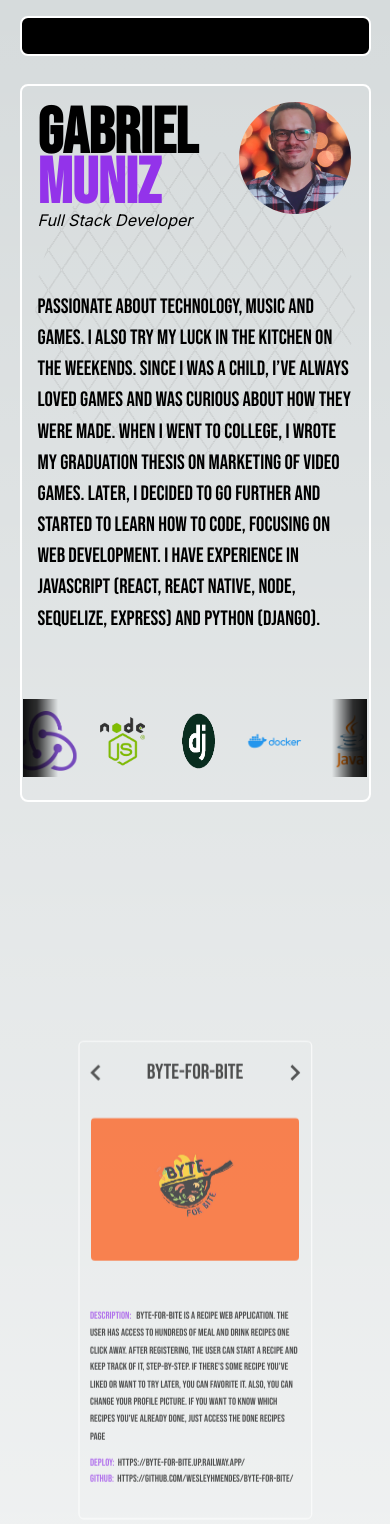
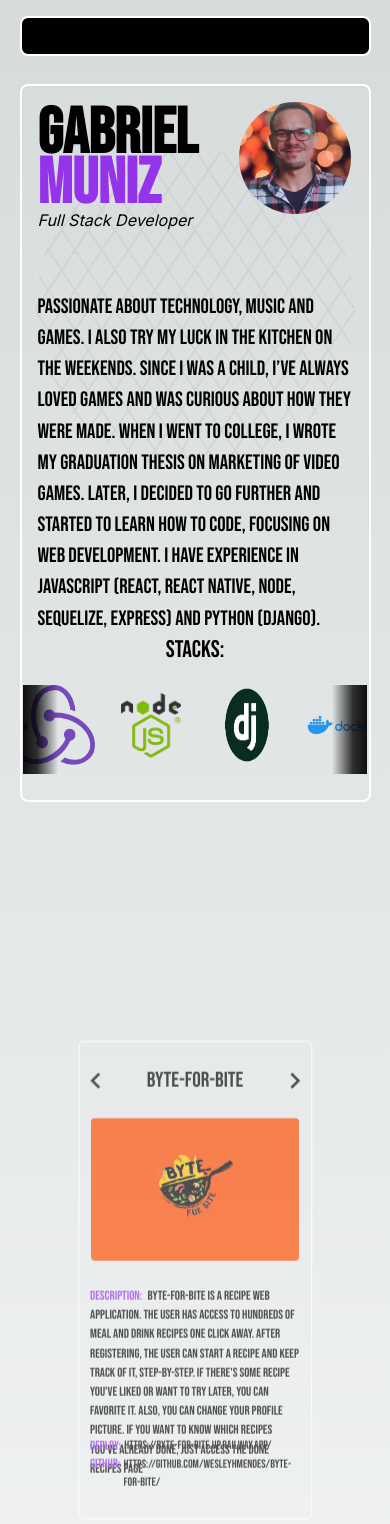
Before and after one commit to GabrielMunizz/porfolio2, a Next.js app: page / in a window 390 px wide. Shown: the top 1524 px of the page. Built offline with nearby package versions, Linux system fonts and the light colour scheme.

Commit message:
Style: Finaliza responsividade para celulares na tela AboutMe

```diff
--- a/src/app/pages/Projects.tsx
+++ b/src/app/pages/Projects.tsx
@@ -42,7 +42,7 @@ export default function Projects() {
               </ProjectButton>
             </div>
 
-            <div className="flex flex-col items-center w-full h-[30%] md:h-[40%] xl:hidden">
+            <div className="flex flex-col items-center w-full h-[30%] md:h-[40%] xl:hidden h800:my-[-10%] md:my-0">
               <motion.div
                 className="overflow-hidden relative w-[90%] h-full lg:w-[90%] lg:h-[60%] rounded-md"
                 initial={{ y: 100, opacity: 0 }}
--- a/src/components/LinkRender.tsx
+++ b/src/components/LinkRender.tsx
@@ -13,7 +13,7 @@ export default function LinkRender({ children, category }: LinkRenderProps) {
         animate={{ opacity: 1 }}
         exit={{ opacity: 0 }}
         key={category}
-        className="bebas text-[0.95rem] md:text-[1.5rem] 2xl:text-[2rem] text-purple-600"
+        className="bebas text-[0.95rem] h800:text-[1.2rem] md:text-[1.5rem] 2xl:text-[2rem] text-purple-600"
       >
         {`${category}:`}
       </motion.p>
@@ -22,7 +22,7 @@ export default function LinkRender({ children, category }: LinkRenderProps) {
         animate={{ opacity: 1 }}
         exit={{ opacity: 0 }}
         key={children}
-        className="bebas text-[0.95rem] md:text-[1.5rem] 2xl:text-[2rem] ml-[5px]"
+        className="bebas text-[0.95rem] h800:text-[1.1rem] md:text-[1.5rem] 2xl:text-[2rem] ml-[5px]"
         href={children}
         target="_blank"
       >
--- a/src/components/LogoRender.tsx
+++ b/src/components/LogoRender.tsx
@@ -38,7 +38,7 @@ export default function LogoRender({ url, title }: LogoRenderProps) {
       <Image
         src={url}
         alt={`${title} logo`}
-        className="w-[60px] min-h-[60px] md:w-[100px] md:m-h-[100px]"
+        className="w-[60px] min-h-[60px] h800:min-w-[80px] h800:min-h-[80px] md:w-[100px] md:m-h-[100px]"
       />
     </motion.div>
   );
--- a/src/components/ProjectDescription.tsx
+++ b/src/components/ProjectDescription.tsx
@@ -3,7 +3,7 @@ import { motion } from "framer-motion";
 export default function ProjectDescription({ children }: { children: string }) {
   return (
     <div className="h-[14rem] xl:h-[24rem] 2xl:mt-[-4.5rem]">
-      <motion.span className="bebas text-[0.95rem] md:text-[1.5rem] 2xl:text-[2rem] text-purple-600">
+      <motion.span className="bebas text-[0.95rem] h800:text-[1.2rem] md:text-[1.5rem] 2xl:text-[2rem] text-purple-600">
         Description:{" "}
       </motion.span>
       <motion.span
@@ -11,7 +11,7 @@ export default function ProjectDescription({ children }: { children: string }) {
         animate={{ opacity: 1 }}
         exit={{ opacity: 0 }}
         key={children}
-        className="bebas text-[0.95rem] m-[5px] md:text-[1.5rem] 2xl:text-[2rem]"
+        className="bebas text-[0.95rem] m-[5px] h800:text-[1.2rem] md:text-[1.5rem] 2xl:text-[2rem]"
       >
         {children}
       </motion.span>
--- a/src/components/Stacks.tsx
+++ b/src/components/Stacks.tsx
@@ -48,10 +48,10 @@ export default function Stacks() {
 
   return (
     <div className="flex flex-col justify-center items-center md:items-start md:w-[98%] lg:w-[39rem] 2xl:w-[50rem] 2xl:mb-[2rem]">
-      <h2 className="bebas hidden md:block text-[1.5rem] md:text-[3rem] text-center h-[4rem] lg:text-[2.5rem] lg:mb-[-2rem]">
+      <h2 className="bebas hidden h800:block text-[1.5rem] h800:mb-[-1.5rem] md:mb-0 md:text-[3rem] text-center h-[4rem] lg:text-[2.5rem] lg:mb-[-2rem]">
         Stacks:
       </h2>
-      <div className="w-[99%] md:w-full relative overflow-hidden h-[7rem] md:h-[10rem]">
+      <div className="w-[99%] md:w-full relative overflow-hidden h-[7rem] h800:h-[8rem] md:h-[10rem]">
         <motion.div
           style={{ x: xTranslation }}
           className="flex absolute left-0 gap-4 z-10"
```
